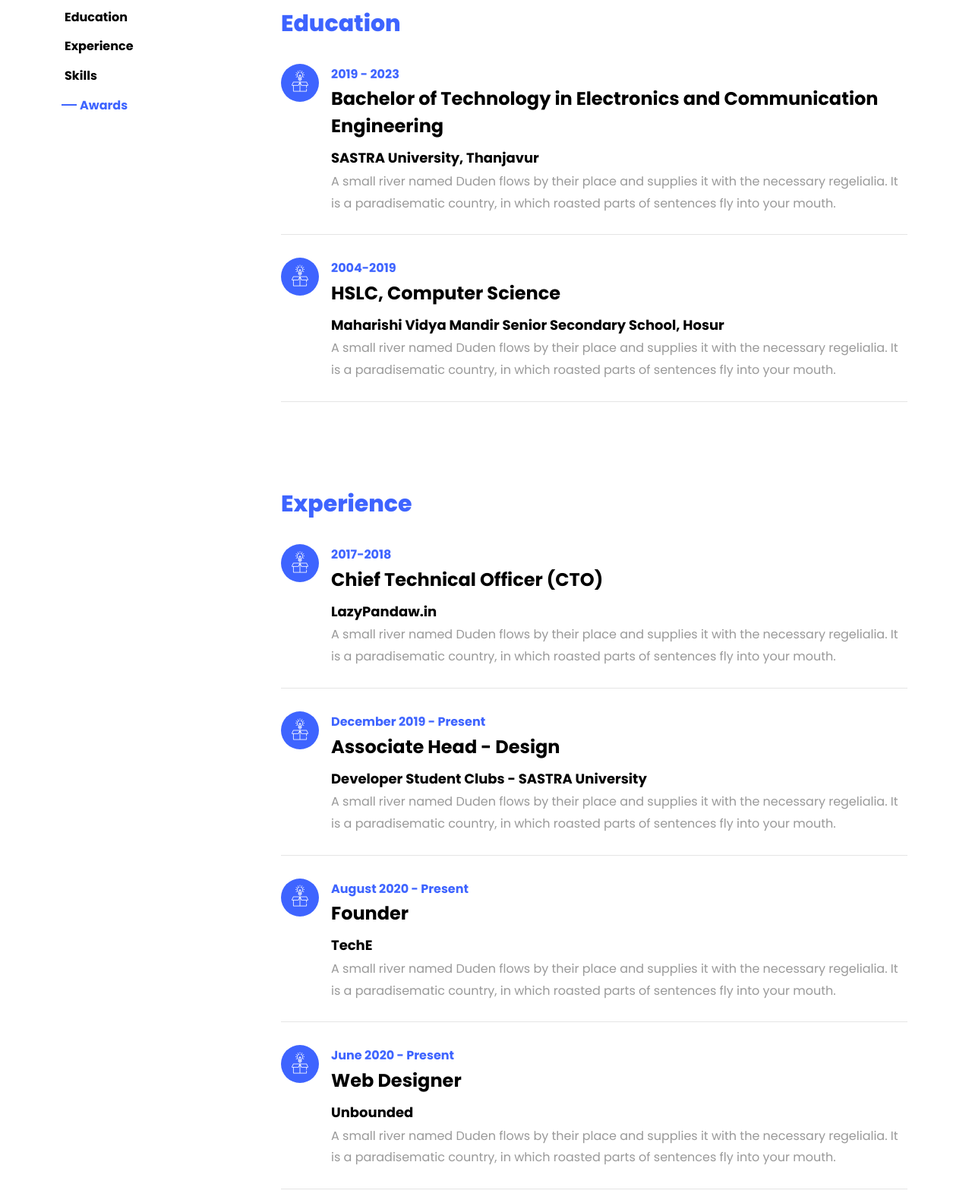
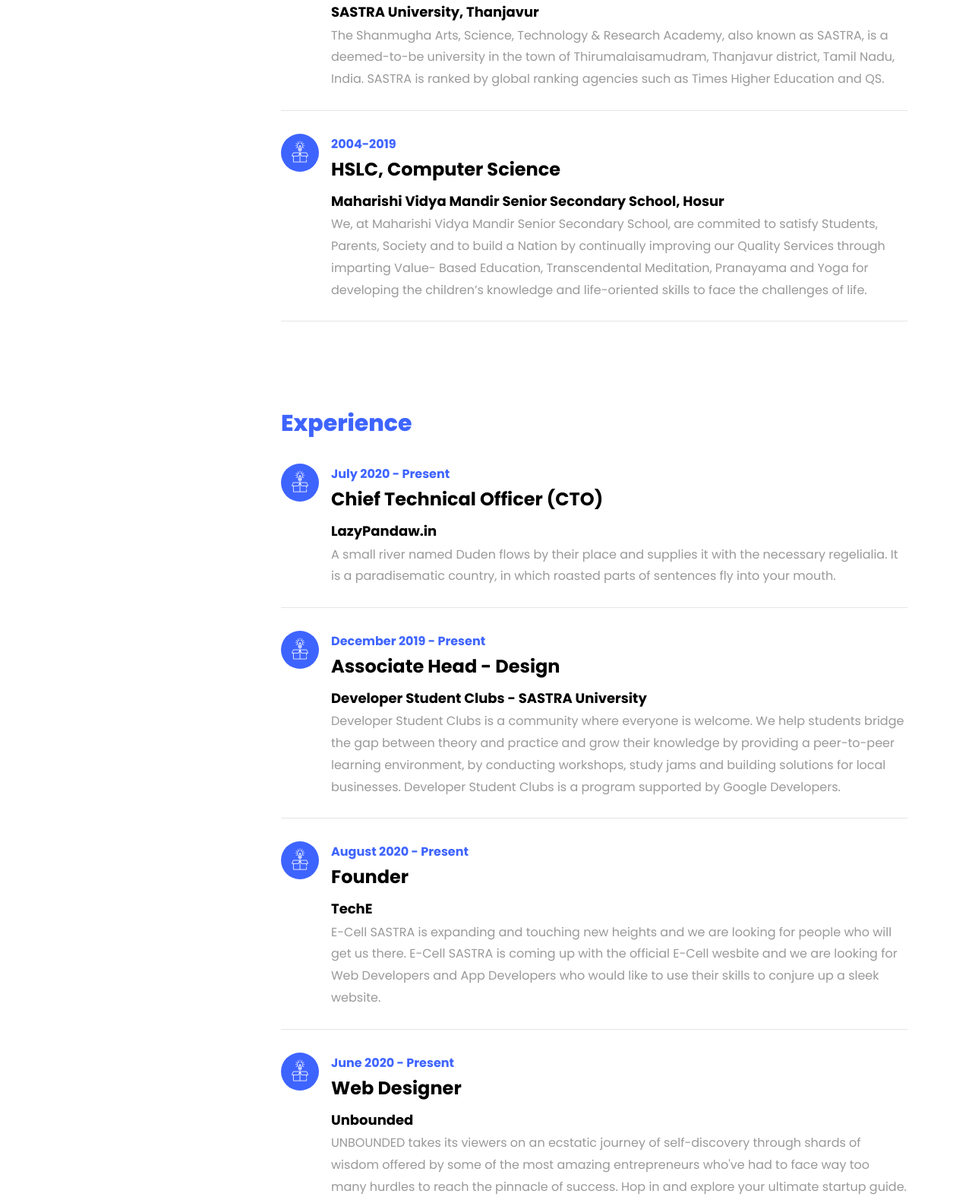
Before and after one commit to akillika/portfolio-web-v2.0, a plain HTML site: page index.html in a window 1280 px wide. Shown: the part 1781-3360 px from the top of the page at 76% size. Drawn offline with Linux system fonts and the light colour scheme; files whose address does not match are found by name.

Commit message:
Content added for some stuff

```diff
--- a/index.html
+++ b/index.html
@@ -114,7 +114,7 @@
 		</div>
 	</section>
 
-	<section class="ftco-section ftco-partner">
+	<!-- <section class="ftco-section ftco-partner">
 		<div class="container">
 			<div class="row">
 				<div class="col-sm ftco-animate">
@@ -139,7 +139,7 @@
 				</div>
 			</div>
 		</div>
-	</section>
+	</section> -->
 
 	<section class="ftco-section ftco-no-pb goto-here" id="resume-section">
 		<div class="container">
@@ -165,9 +165,10 @@
 								<span class="date">2019 - 2023</span>
 								<h2>Bachelor of Technology in Electronics and Communication Engineering</h2>
 								<span class="position">SASTRA University, Thanjavur</span>
-								<p>A small river named Duden flows by their place and supplies it with the necessary
-									regelialia. It is a paradisematic country, in which roasted parts of sentences fly
-									into your mouth.</p>
+								<p>The Shanmugha Arts, Science, Technology & Research Academy, also known as SASTRA,
+									is a deemed-to-be university in the town of Thirumalaisamudram, Thanjavur district,
+									Tamil Nadu, India. SASTRA is ranked by global ranking agencies such as Times Higher
+									Education and QS.</p>
 							</div>
 						</div>
 						<div class="resume-wrap d-flex ftco-animate">
@@ -178,9 +179,13 @@
 								<span class="date">2004-2019</span>
 								<h2>HSLC, Computer Science</h2>
 								<span class="position">Maharishi Vidya Mandir Senior Secondary School, Hosur</span>
-								<p>A small river named Duden flows by their place and supplies it with the necessary
-									regelialia. It is a paradisematic country, in which roasted parts of sentences fly
-									into your mouth.</p>
+								<p>We, at Maharishi Vidya Mandir Senior Secondary School, are commited to satisfy
+									Students, Parents,
+									Society and to build a Nation by continually improving our Quality Services through
+									imparting Value-
+									Based Education, Transcendental Meditation,
+									Pranayama and Yoga for developing the children’s knowledge and life-oriented skills
+									to face the challenges of life.</p>
 							</div>
 						</div>
 
@@ -193,7 +198,7 @@
 								<span class="flaticon-ideas"></span>
 							</div>
 							<div class="text pl-3">
-								<span class="date">2017-2018</span>
+								<span class="date">July 2020 - Present</span>
 								<h2>Chief Technical Officer (CTO)</h2>
 								<span class="position">LazyPandaw.in</span>
 								<p>A small river named Duden flows by their place and supplies it with the necessary
@@ -209,9 +214,12 @@
 								<span class="date">December 2019 - Present</span>
 								<h2>Associate Head - Design</h2>
 								<span class="position">Developer Student Clubs - SASTRA University</span>
-								<p>A small river named Duden flows by their place and supplies it with the necessary
-									regelialia. It is a paradisematic country, in which roasted parts of sentences fly
-									into your mouth.</p>
+								<p>Developer Student Clubs is a community where everyone is welcome. We help students
+									bridge the gap between theory and
+									practice and grow their knowledge by providing a peer-to-peer learning environment,
+									by conducting workshops,
+									study jams and building solutions for local businesses. Developer Student Clubs is a
+									program supported by Google Developers.</p>
 							</div>
 						</div>
 						<div class="resume-wrap d-flex ftco-animate">
@@ -222,9 +230,10 @@
 								<span class="date">August 2020 - Present</span>
 								<h2>Founder</h2>
 								<span class="position">TechE</span>
-								<p>A small river named Duden flows by their place and supplies it with the necessary
-									regelialia. It is a paradisematic country, in which roasted parts of sentences fly
-									into your mouth.</p>
+								<p>E-Cell SASTRA is expanding and touching new heights and we are looking for people who
+									will get us there. E-Cell SASTRA is coming up with the official E-Cell wesbite and
+									we are looking for Web Developers and App Developers who would like to use their
+									skills to conjure up a sleek website.</p>
 							</div>
 						</div>
 						<div class="resume-wrap d-flex ftco-animate">
@@ -235,9 +244,10 @@
 								<span class="date">June 2020 - Present</span>
 								<h2>Web Designer</h2>
 								<span class="position">Unbounded</span>
-								<p>A small river named Duden flows by their place and supplies it with the necessary
-									regelialia. It is a paradisematic country, in which roasted parts of sentences fly
-									into your mouth.</p>
+								<p>UNBOUNDED takes its viewers on an ecstatic journey of self-discovery through shards
+									of wisdom offered by some of the most amazing entrepreneurs who've had to face way
+									too many hurdles to reach the pinnacle of success. Hop in and explore your ultimate
+									startup guide.</p>
 							</div>
 						</div>
 						<div class="resume-wrap d-flex ftco-animate">
@@ -248,9 +258,9 @@
 								<span class="date">February 2020 - Present</span>
 								<h2>Graphic and Web Designer</h2>
 								<span class="position">Entrepreneurship Cell SASTRA</span>
-								<p>A small river named Duden flows by their place and supplies it with the necessary
-									regelialia. It is a paradisematic country, in which roasted parts of sentences fly
-									into your mouth.</p>
+								<p>We at Entrepreneurship Cell, SASTRA firmly believe that entrepreneurship is the key
+									to a powerful economy and a nation's development.We are passionate about building
+									sustainable and successful ventures.</p>
 							</div>
 						</div>
 						<div class="resume-wrap d-flex ftco-animate">
@@ -692,10 +702,13 @@
 			<div class="row d-flex">
 				<div class="col-md-4 d-flex ftco-animate">
 					<div class="blog-entry justify-content-end">
-						<a href="https://medium.com/dsc-sastra-deemed-to-be-university/flutter-experience-beginner-a808e6262b31" class="block-20" style="background-image: url('images/image_1.jpg');">
+						<a href="https://medium.com/dsc-sastra-deemed-to-be-university/flutter-experience-beginner-a808e6262b31"
+							class="block-20" style="background-image: url('images/image_1.jpg');">
 						</a>
 						<div class="text mt-3 float-right d-block">
-							<h3 class="heading"><a href="https://medium.com/dsc-sastra-deemed-to-be-university/flutter-experience-beginner-a808e6262b31">Flutter Experience — Beginner</a>
+							<h3 class="heading"><a
+									href="https://medium.com/dsc-sastra-deemed-to-be-university/flutter-experience-beginner-a808e6262b31">Flutter
+									Experience — Beginner</a>
 							</h3>
 							<div class="d-flex align-items-center mb-3 meta">
 								<p class="mb-0">
@@ -711,14 +724,17 @@
 				</div>
 				<div class="col-md-4 d-flex ftco-animate">
 					<div class="blog-entry justify-content-end">
-						<a href="https://medium.com/dsc-sastra-deemed-to-be-university/how-to-get-clear-images-out-of-poor-images-c37d9498e4be" class="block-20" style="background-image: url('images/image_2.jpg');">
+						<a href="https://medium.com/dsc-sastra-deemed-to-be-university/how-to-get-clear-images-out-of-poor-images-c37d9498e4be"
+							class="block-20" style="background-image: url('images/image_2.jpg');">
 						</a>
 						<div class="text mt-3 float-right d-block">
-							<h3 class="heading"><a href="https://medium.com/dsc-sastra-deemed-to-be-university/how-to-get-clear-images-out-of-poor-images-c37d9498e4be">How to get vectorize images out of poor images ?</a>
+							<h3 class="heading"><a
+									href="https://medium.com/dsc-sastra-deemed-to-be-university/how-to-get-clear-images-out-of-poor-images-c37d9498e4be">How
+									to get vectorize images out of poor images ?</a>
 							</h3>
 							<div class="d-flex align-items-center mb-3 meta">
 								<p class="mb-0">
-									<span class="mr-2">March. 29, 2020	</span>
+									<span class="mr-2">March. 29, 2020 </span>
 									<a href="#" class="mr-2">Admin</a>
 									<a href="#" class="meta-chat"><span class="icon-chat"></span> 3</a>
 								</p>
```
